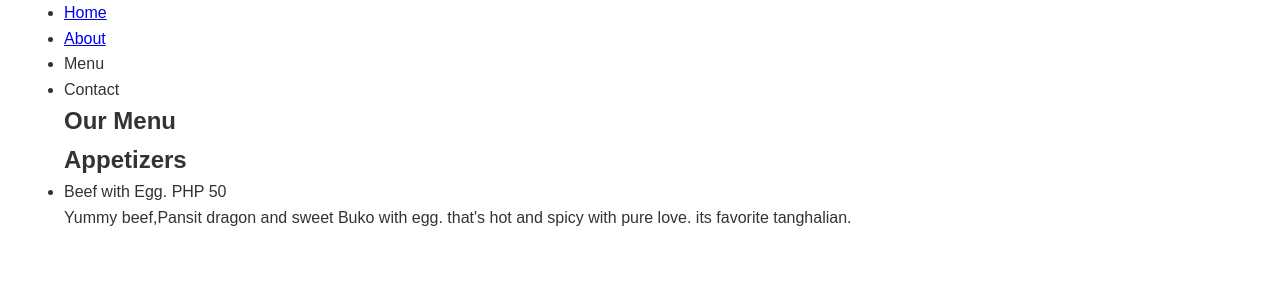
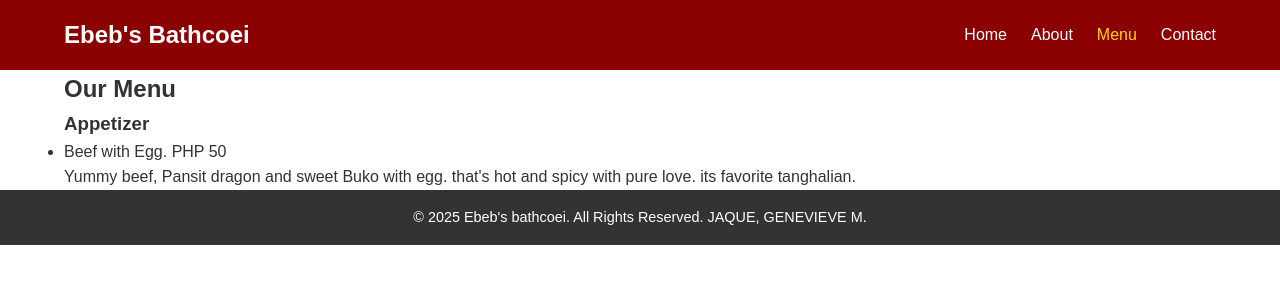
Before and after one commit to qnjl18/mongi, a plain HTML site: page menu.html in a window 1280 px wide. Drawn offline with Linux system fonts and the light colour scheme.

Commit message:
Update menu.html

```diff
--- a/menu.html
+++ b/menu.html
@@ -1,42 +1,44 @@
-
 <!DOCTYPE html>
 <html lang="en">
 <head>
     <meta charset="UTF-8">
     <meta name="viewport" content="width=device-width, initial-scale=1.0">
     <link rel="stylesheet" href="./css/style.css">
-    <title>Document</title>
+    <title>Ebeb's Bathcoei</title>
 </head>
 <body>
     <header>
-        </nav class="navbar">
+        <nav class="navbar">
             <div class="container">
                 <div class="logo">
-                    <a href="index.html"></a>
-
+                    <a href="index.html">Ebeb's Bathcoei</a>
                 </div>
-                <ul class="nav-link">
-                    <li><a href="index.html" class="active">Home</a></li>
+                <ul class="nav-links">
+                    <li><a href="index.html">Home</a></li>
                     <li><a href="about.html">About</a></li>
-                    <li><a hred="menu.html">Menu</a></li>
-                    <li><a hred="contact.html">Contact</a></li>
-                <ul>
-            <nav>
-    </header>
+                    <li><a href="menu.html" class="active">Menu</a></li>
+                    <li><a href="contact.html">Contact</a></li>
+                </ul>
+            </div>
+        </nav>
+        <main>
             <section class="menu">
                 <div class="container">
-            <h1>Our Menu</h1>
+                    <h2>Our Menu</h2>
                     <div class="menu-section">
-                <h2>Appetizers</h2>
+                        <h3>Appetizer</h3>
+                    </div>
                     <ul>
                         <li>
                             <span class="dish">Beef with Egg.</span>
                         <span class="price">PHP 50</span>
-                        <p>Yummy beef,Pansit dragon and sweet Buko with egg. that's hot and spicy with pure love. its favorite tanghalian.
-                       </P>
+                        <p>Yummy beef, Pansit dragon and sweet Buko with egg. that's hot and spicy with pure love. its favorite tanghalian.</p>
                         </li>
-                   </li>
-                </ul>
+                    </main>
+                    <footer>
+                        <div class="container">
+                            <p>&copy; 2025 Ebeb's bathcoei. All Rights Reserved. JAQUE, GENEVIEVE M.</p>
                         </div>
-    </section>
+                    </footer>
+                </body>
                 </html>
```
Lines whose indentation alone changed are shown as unchanged.
